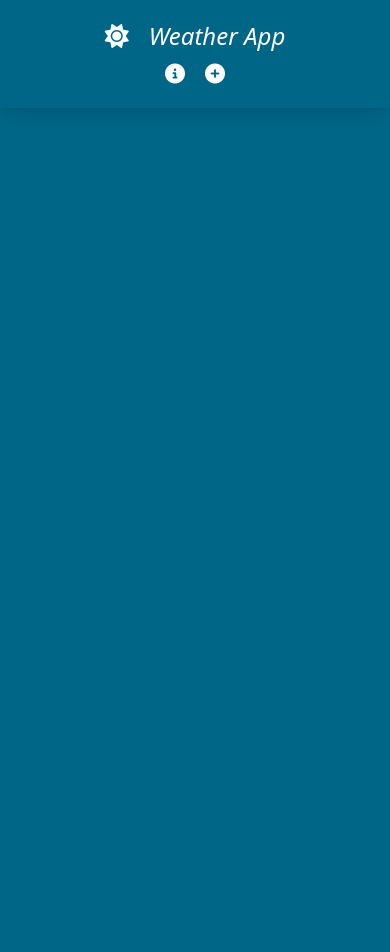
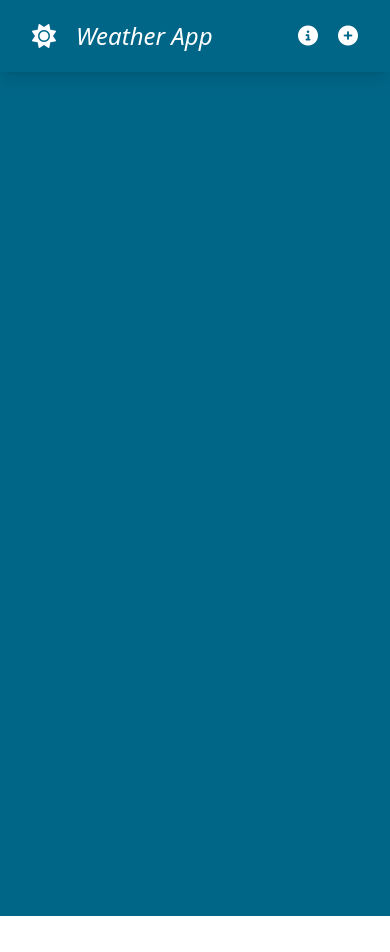
Before and after one commit to AnasMaimalee/weather-app, a Vue app: page / in a window 390 px wide. After the commit the page ends 916 px from the top, so only its background shows below. Built offline with nearby package versions, Linux system fonts and the light colour scheme.

Commit message:
First Commit

```diff
--- a/src/components/navigation.vue
+++ b/src/components/navigation.vue
@@ -1,6 +1,6 @@
 <template>
     <header class="sticky top-0 bg-primary shadow-lg">
-        <nav class="container flex flex-col sm:flex-row items-center gap-2 py-5 text-white">
+        <nav class="container flex sm:flex-row items-center gap-2 py-5 text-white">
             <RouterLink :to="{ name: 'home' }">
                 <div class="flex items-center gap-5 flex-1">
                     <i class="fa-solid fa-sun text-2xl"></i>
```
